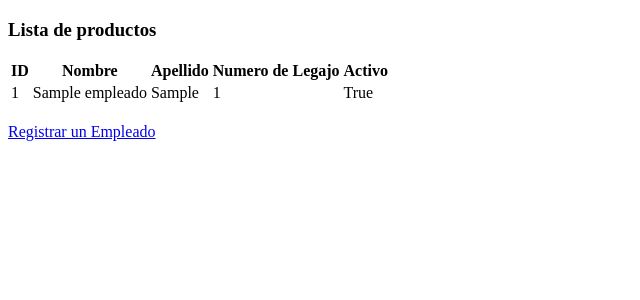
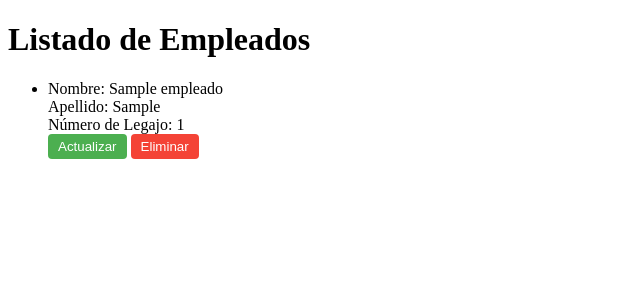
Before and after one commit to panchocdk/DjangoC5S3-Eventos, a Django app: page /listar_empleados/ in a window 1280 px wide. Shown: the top 300 px of the page, without its empty margins (0-640 px from the left). Run offline with Django 4.2, Linux system fonts and the light colour scheme; tables that the repository leaves empty hold one stand-in row (values such as "Sample post").

Commit message:
FIx actualizar_empl y tempolates

```diff
--- a/djangoC5S3eventos/settings.py
+++ b/djangoC5S3eventos/settings.py
@@ -49,6 +49,7 @@ MIDDLEWARE = [
     'django.contrib.auth.middleware.AuthenticationMiddleware',
     'django.contrib.messages.middleware.MessageMiddleware',
     'django.middleware.clickjacking.XFrameOptionsMiddleware',
+
 ]
 
 ROOT_URLCONF = 'djangoC5S3eventos.urls'
--- a/templates/listar_empleados.html
+++ b/templates/listar_empleados.html
@@ -1,40 +1,35 @@
-{% extends 'index.jinja'%}
-
-{% block content %}
-
-    <div class='container'>
-
-        <h3>Lista de productos</h3>
-
-        <div>
-
-            <table class="center">
-                <thead>
-                    <tr>
-                        <th>ID</th>
-                        <th>Nombre</th>
-                        <th>Apellido</th>
-                        <th>Numero de Legajo</th>
-                        <th>Activo</th>
-                    </tr>
-                </thead>
-                <tbody>
-                    {% for empleado in empleados %}
-                    <tr>
-                        <td>{{ empleado.id }}</td>
-                        <td>{{ empleado.nombre }}</td>
-                        <td>{{ empleado.apellido }}</td>
-                        <td>{{ empleado.numero_legajo }}</td>
-                        <td>{{ empleado.activo }}</td>
-                    </tr>
-                    {% endfor %}
-                </tbody>
-            </table>
-            <br>
-
-            <a href="{{ '/crear_empleado' }}" class="button">Registrar un Empleado</a>
-
-        </div>
-    </div>
-
-{% endblock %}
+<!DOCTYPE html>
+<html>
+<head>
+    <title>Listar Empleados</title>
+    <style>
+        .btn {
+            padding: 5px 10px;
+            border: none;
+            border-radius: 4px;
+            color: #fff;
+            cursor: pointer;
+        }
+        .btn-actualizar {
+            background-color: #4CAF50;
+        }
+        .btn-eliminar {
+            background-color: #f44336;
+        }
+    </style>
+</head>
+<body>
+    <h1>Listado de Empleados</h1>
+    <ul>
+        {% for empleado in empleados %}
+        <li>
+            Nombre: {{ empleado.nombre }}<br>
+            Apellido: {{ empleado.apellido }}<br>
+            Número de Legajo: {{ empleado.numero_legajo }}<br>
+            <button class="btn btn-actualizar" onclick="location.href='/actualizar_empleado/{{ empleado.id }}'">Actualizar</button>
+            <button class="btn btn-eliminar" onclick="location.href='/eliminar_empleado/{{ empleado.id }}'">Eliminar</button>
+        </li>
+        {% endfor %}
+    </ul>
+</body>
+</html>
```
